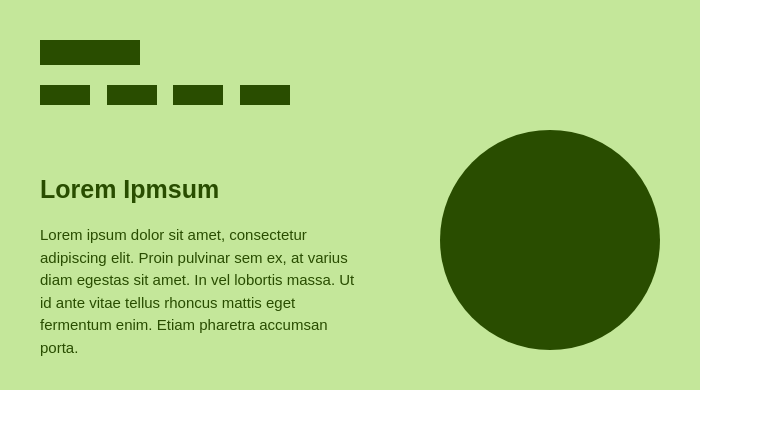
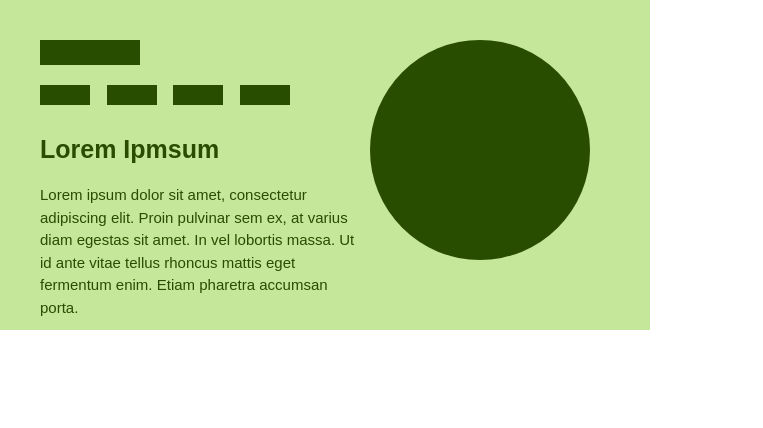
Before and after one commit to EvgeniaZhukova/Homework, a plain HTML site: page week-7/6/index.html in a window 1280 px wide. Shown: the whole page, without its empty margins (0-763 px from the left). Drawn offline with Linux system fonts and the light colour scheme.

Commit message:
исправила

```diff
--- a/week-7/2/css/app.css
+++ b/week-7/2/css/app.css
@@ -16,7 +16,7 @@
   height: 40px;
   background: rgb(20, 94, 23);
   margin-bottom: 20px;
-  margin-top: 10px;
+  margin-top: 30px;
 }
 .paragraph {
   width: 450px;
--- a/week-7/4/css/app.css
+++ b/week-7/4/css/app.css
@@ -48,13 +48,13 @@
   margin-bottom: 30px;
 }
 .primary-item {
-  width: 100%;
+
   height: 120px;
   background: rgb(41, 77, 0);
   flex-grow: 2;
 }
 .secondary-item {
-  width: 100%;
+
   height: 120px;
   background: rgb(41, 77, 0);
   margin-right: 10px;
--- a/week-7/5/css/app.css
+++ b/week-7/5/css/app.css
@@ -5,11 +5,11 @@
 .main {
   width: 600px;
   background: rgb(196, 231, 154);
-  justify-content: center;
-  align-items: center;
+
 }
 .container {
   width: 500px;
+  margin: 0 auto;
 
 }
 .navbar {
--- a/week-7/6/css/app.css
+++ b/week-7/6/css/app.css
@@ -2,9 +2,11 @@
   box-sizing: border-box;
 }
 .main {
-  width: 700px;
+  width: 650px;
   background: rgb(196, 231, 154);
   padding: 40px;
+
+  display: flex;
 }
 .text {
   width: 330px;
@@ -31,7 +33,7 @@
   font-size: 25px;
   font-weight: bold;
   font-family: 'arial', sans-serif;
-  margin-top: 70px;
+  margin-top: 30px;
   color: rgb(41, 77, 0);
 }
 .paragraph {
@@ -45,6 +47,6 @@
   height: 220px;
   background: rgb(41, 77, 0);
   border-radius: 120px;
-  margin-left: 400px;
+ margin-bottom: 30px;
 
 }
```
